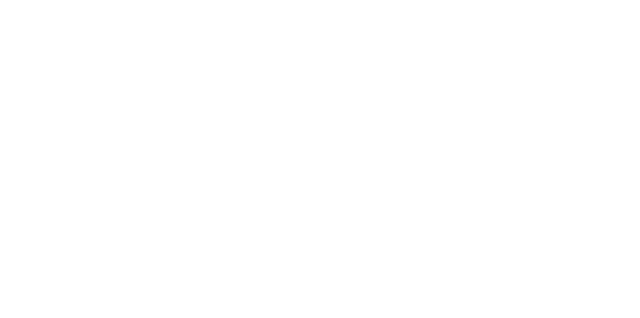
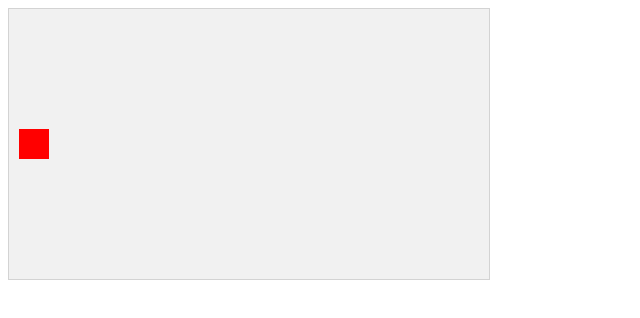
Before and after one commit to aury824/blockGame, a plain HTML site: page index.html in a window 1280 px wide. Shown: the whole page, without its empty margins (0-640 px from the left). Drawn offline with Linux system fonts and the light colour scheme.

Commit message:
생성자 함수 추가

```diff
--- a/common/block.js
+++ b/common/block.js
@@ -1,11 +1,38 @@
 // 문서가 준비(html, 이미지, 스크립트, 스타일 등)되면 실행
 window.onload = function(){     //body 에 onload가 있으면 body가 먼저실행됨
     console.log(myGameArea.message.docIsReady);
+        myGameArea.start(); //window.myGameArea.start()
+        this.myGamePiece = new Component(30,30,"red",10,120);
 }
+
+var myGamePiece;
 
 // 환경정보를 가진 객체
 var myGameArea = {
+    canvas : document.createElement("canvas"),
     message : {
         docIsReady : "문서가 준비되었습니다."
+    },
+    start : function(){
+        this.canvas.width = 480;
+        this.canvas.height = 270;
+        // document.body.insertBefore(무엇,어디)
+        document.body.insertBefore(this.canvas,document.body.childNodes[0]);
+        // var ctx = myGameArea.canvas.getContext("2d");
+        this.context = this.canvas.getContext("2d");
+
     }
 }
+
+// 컴포넌트 생성자 함수
+function Component(w, h, c, x, y){
+    this.x = x;
+    this.y = y;
+    this.c = c;
+    this.w = w;
+    this.h = h;
+    ctx = myGameArea.context ;
+    ctx.fillStyle = c;
+    ctx.fillRect(this.x,this.y,this.w,this.h);
+
+}
--- a/common/style.scss
+++ b/common/style.scss
@@ -0,0 +1,4 @@
+canvas {
+    background-color: #f1f1f1;
+    border: 1px solid #d3d3d3;
+}
```
Also changed, not shown: common/style.css, 2 other files.
